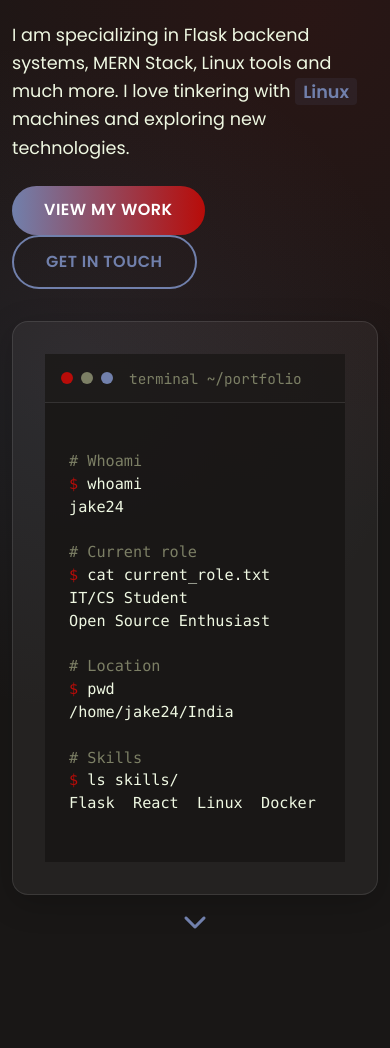
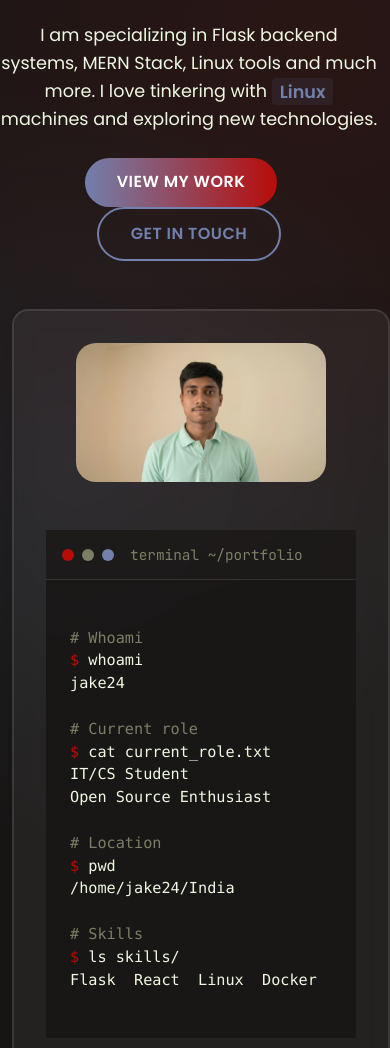
Before and after one commit to jakegithub24/Portfolio, a plain HTML site: page index.html in a window 390 px wide. Shown: the part 227-1275 px from the top of the page. Drawn offline with nearby package versions, Linux system fonts and the light colour scheme.

Commit message:
Initial Commit

```diff
--- a/css/style.css
+++ b/css/style.css
@@ -52,7 +52,7 @@ a {
     backdrop-filter: blur(10px);
     -webkit-backdrop-filter: blur(10px);
     border-radius: 16px;
-    border: 1px solid rgba(255, 255, 255, 0.1);
+    border: 2px solid rgba(255, 255, 255, 0.1);
     padding: 2rem;
     box-shadow: 0 8px 32px rgba(0, 0, 0, 0.2);
     transition: all 0.3s ease;
@@ -61,7 +61,7 @@ a {
 .glass-card:hover {
     transform: translateY(-5px);
     box-shadow: 0 12px 40px rgba(0, 0, 0, 0.3);
-    border: 2px solid rgba(121, 128, 172, 0.8) !important;
+    border: 2px solid rgb(121, 128, 172) !important;
 }
 
 /* Navigation */
@@ -249,6 +249,99 @@ a {
     }
     60% {
         transform: translateY(-5px) translateX(-50%);
+    }
+}
+
+/* Hero Section - New Layout */
+.hero-content-col {
+    z-index: 10;
+    padding-left: 0;
+}
+
+.hero-image-col {
+    position: relative;
+    display: flex;
+    align-items: center;
+    justify-content: center;
+    padding-right: 0;
+}
+
+.hero-image-wrapper {
+    display: flex;
+    flex-direction: column;
+    align-items: stretch;
+    gap: 1.5rem;
+    width: 100%;
+    max-width: 500px;
+    padding: 2rem !important;
+}
+
+.hero-profile-image {
+    width: 100%;
+    height: auto;
+    object-fit: contain;
+    border-radius: 20px;
+    flex-shrink: 0;
+}
+
+.code-window {
+    flex: 1;
+    min-width: 0;
+    max-width: 100%;
+}
+
+/* Responsive adjustments */
+@media (max-width: 1024px) {
+    .hero-content-col {
+        padding-left: 0;
+        text-align: center;
+        margin-bottom: 3rem;
+    }
+
+    .hero-image-col {
+        padding-right: 0;
+        justify-content: center;
+    }
+
+    .hero-image-wrapper {
+        flex-direction: column;
+        align-items: center;
+        gap: 1rem;
+    }
+
+    .hero-profile-image {
+        width: 100%;
+        max-width: 300px;
+    }
+
+    .hero-title {
+        font-size: 3rem;
+    }
+
+    .hero-subtitle {
+        font-size: 1.2rem;
+    }
+
+    .hero-buttons {
+        justify-content: center;
+    }
+}
+
+@media (max-width: 768px) {
+    .hero-title {
+        font-size: 2.5rem;
+    }
+
+    .hero-subtitle {
+        font-size: 1rem;
+    }
+
+    .hero-profile-image {
+        max-width: 250px;
+    }
+
+    .code-window {
+        min-width: 100%;
     }
 }
 
--- a/index.html
+++ b/index.html
@@ -51,9 +51,9 @@
 
     <!-- Hero Section -->
     <section id="home" class="hero-section">
-        <div class="container">
+        <div class="container-fluid">
             <div class="row align-items-center min-vh-100">
-                <div class="col-lg-6">
+                <div class="col-lg-5 hero-content-col">
                     <div class="hero-content animate__animated animate__fadeInUp">
                         <h4 class="text-gradient">Hello, I'm</h4>
                         <h1 class="hero-title">Jake24</h1>
@@ -65,10 +65,11 @@
                         </div>
                     </div>
                 </div>
-                <div class="col-lg-6">
-                    <div class="hero-image-container animate__animated animate__fadeIn">
-                        <div class="code-window glass-card">
-                            <div class="code-window-header">
+                <div class="col-lg-7 hero-image-col">
+                    <div class="hero-image-wrapper glass-card border-none animate__animated animate__fadeIn">
+                        <img src="assets/Profile-Pictures/Sretched-Profile-Picture-Clean.png" alt="Jake24 Profile" class="hero-profile-image">
+                        <div class="code-window" style="width: 100%;">
+                            <div class="code-window-header border-none">
                                 <div class="window-controls">
                                     <span class="control-dot" style="background-color: #B80C09;"></span>
                                     <span class="control-dot" style="background-color: #7C7F65;"></span>
@@ -116,7 +117,7 @@
                         <p class="section-subtitle">IT/CS Student & Open Source Enthusiast</p>
                     </div>
                 <div class="col-lg-6">
-                    <div class="about-content glass-card animate__animated animate__fadeInUp">
+                    <div class="about-content glass-card border-none border-none animate__animated animate__fadeInUp">
                         <p>I am a passionate IT/CS student based in India with a strong interest in open-source technologies and software development.</p>
                         <p>My journey in technology started with tinkering with Linux systems, which sparked my interest in how computers work at a fundamental level.</p>
                         <p>I enjoy building practical tools and applications, especially those that solve real-world problems. My current focus is on backend systems with Flask and full-stack development with the MERN stack.</p>
@@ -128,7 +129,7 @@
                     </div>
                 </div>
                 <div class="col-lg-6">
-                    <div class="tech-stack glass-card animate__animated animate__fadeInUp">
+                    <div class="tech-stack glass-card border-none animate__animated animate__fadeInUp">
                         <h3 class="mb-4">🛠️ Tech Stack</h3>
                         <div class="stack-category">
                             <h5>Languages</h5>
@@ -177,7 +178,7 @@
             </div>
             <div class="row">
                 <div class="col-md-4">
-                    <div class="skill-card glass-card animate__animated animate__fadeInUp" data-delay="0">
+                    <div class="skill-card glass-card border-none animate__animated animate__fadeInUp" data-delay="0">
                         <div class="skill-icon">
                             <i class="fab fa-python"></i>
                         </div>
@@ -186,7 +187,7 @@
                     </div>
                 </div>
                 <div class="col-md-4">
-                    <div class="skill-card glass-card animate__animated animate__fadeInUp" data-delay="100">
+                    <div class="skill-card glass-card border-none animate__animated animate__fadeInUp" data-delay="100">
                         <div class="skill-icon">
                             <i class="fab fa-js-square"></i>
                         </div>
@@ -195,7 +196,7 @@
                     </div>
                 </div>
                 <div class="col-md-4">
-                    <div class="skill-card glass-card animate__animated animate__fadeInUp" data-delay="200">
+                    <div class="skill-card glass-card border-none animate__animated animate__fadeInUp" data-delay="200">
                         <div class="skill-icon">
                             <i class="fab fa-linux"></i>
                         </div>
@@ -216,7 +217,7 @@
             </div>
             <div class="row">
                 <div class="col-lg-8 mx-auto">
-                    <div class="project-card glass-card animate__animated animate__fadeInUp">
+                    <div class="project-card glass-card border-none animate__animated animate__fadeInUp">
                         <div class="project-header">
                             <h3>File Encryption Tool</h3>
                             <span class="project-badge">Python</span>
@@ -308,7 +309,7 @@
         </div>
         <div class="row">
             <div class="col-lg-6">
-                <div class="contact-info glass-card">
+                <div class="contact-info glass-card border-none border-none">
                     <div class="row">
                         <div class="col-md-4 mb-4">
                             <a href="https://github.com/jakegithub24" target="_blank" class="contact-link">
@@ -354,14 +355,14 @@
                         <!-- </div> -->
                     </div>
                 </div>
-                <div class="contact-message glass-card mt-4">
+                <div class="contact-message glass-card border-none mt-4">
                     <h4 class="mb-3">Open Source is Love ❤️</h4>
                     <p>I believe in the power of open source software and community collaboration. Feel free to reach out if you want to collaborate on an open source project or just talk tech!</p>
                 </div>
             </div>
             <br>
             <div class="col-lg-6">
-                <div class="contact-form glass-card animate__animated animate__fadeInUp">
+                <div class="contact-form glass-card border-none animate__animated animate__fadeInUp">
                     <h3 class="mb-4">Send me a message</h3>
                     <form id="contactForm" action="#" method="POST">
                         <div class="mb-3">
```
Also changed, not shown: blog-posts/post1.html (+2 -2 lines), blog.html (+3 -3 lines), css/blog.css (+2 -7 lines), assets/Profile-Pictures/Sretched-Profile-Picture-Clean.png (added), assets/Profile-Pictures/profile-picture.png (added), 1 other file.
